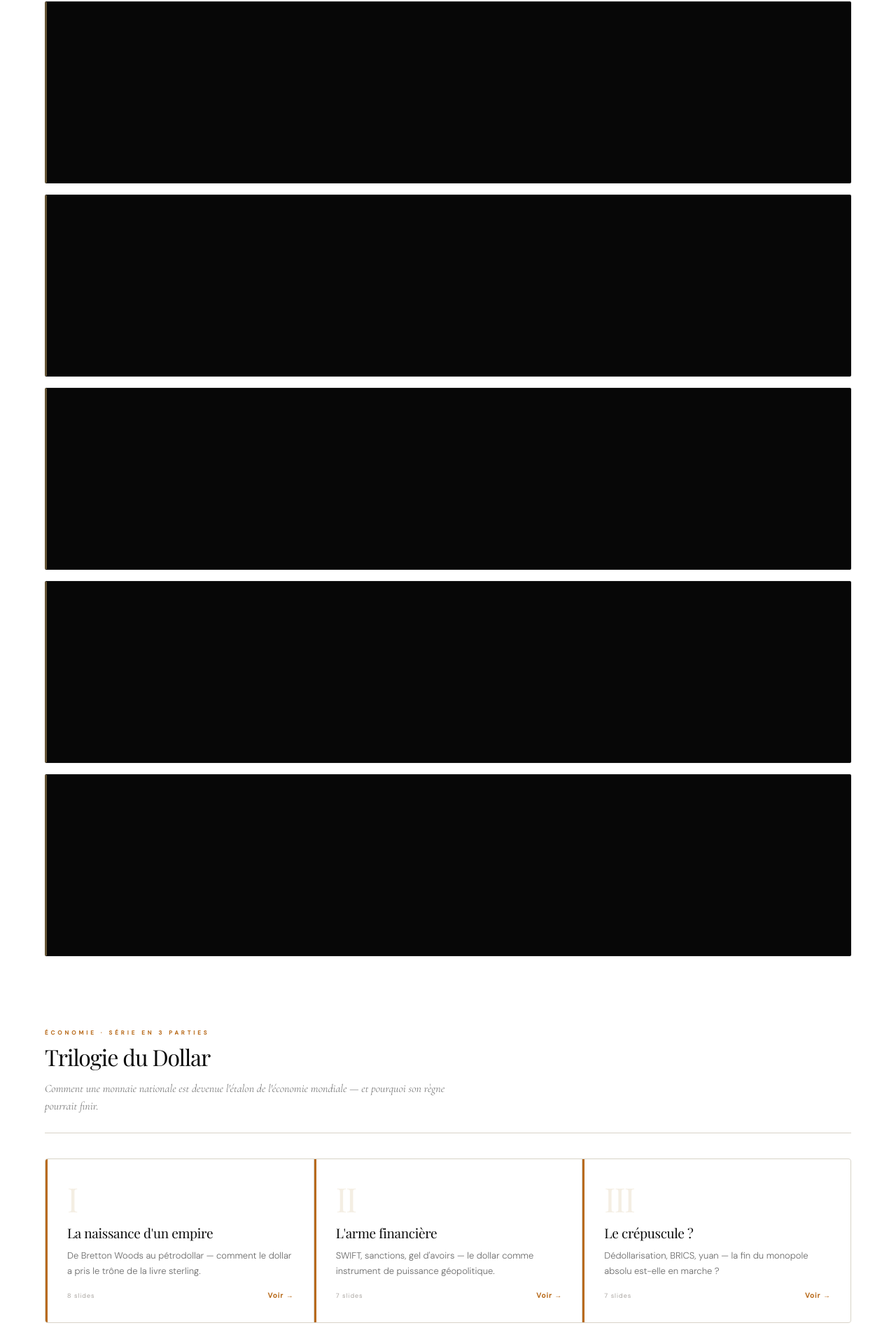
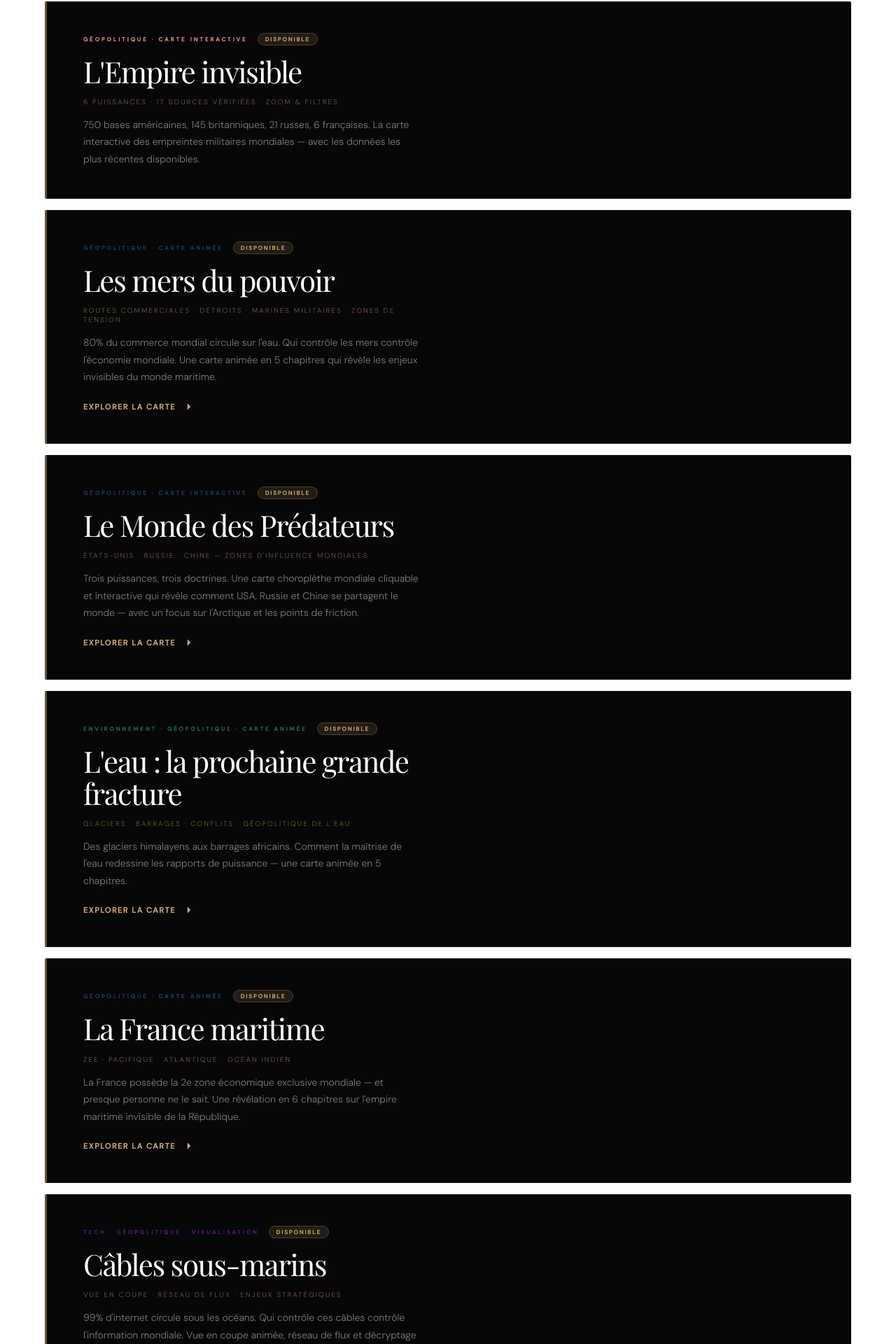
Before and after one commit to SteveMrld/Prisme, a Next.js app: page /visuels in a window 1280 px wide. Shown: the part 667-2587 px from the top of the page at 70% size. Built offline with nearby package versions, Linux system fonts and the light colour scheme; no server answers; a web font is replaced by a local one.

Commit message:
Visuels : cartes fond noir pur — texte conservé, backgrounds supprimés

```diff
--- a/app/visuels/page.tsx
+++ b/app/visuels/page.tsx
@@ -44,27 +44,117 @@ export default function VisuelsPage() {
 
           {/* Card — bases militaires américaines */}
           <a href="/grands-formats/bases-militaires" className={styles.featCard} style={{marginTop:'1px'}}>
+            <div className={styles.featBody}>
+              <div className={styles.featEyebrow}>
+                <span className={styles.featTag} style={{color:'#EF9090'}}>Géopolitique · Carte interactive</span>
+                <span className={styles.featBadge}>Disponible</span>
+              </div>
+              <h3 className={styles.featTitle}>L'Empire invisible</h3>
+              <p className={styles.featSub}>6 puissances · 17 sources vérifiées · Zoom & filtres</p>
+              <p className={styles.featDesc}>
+                750 bases américaines, 145 britanniques, 21 russes, 6 françaises.
+                La carte interactive des empreintes militaires mondiales — avec les données les plus récentes disponibles.
+              </p>
+            </div>
+          </a>
 
+          {/* Card featured — navale */}
+          <a href="/visuels/naval.html" target="_blank" rel="noopener noreferrer" className={styles.featCard}>
+            <div className={styles.featBody}>
+              <div className={styles.featEyebrow}>
+                <span className={styles.featTag} style={{color:'var(--geo)'}}>Géopolitique · Carte animée</span>
+                <span className={styles.featBadge}>Disponible</span>
+              </div>
+              <h3 className={styles.featTitle}>Les mers du pouvoir</h3>
+              <p className={styles.featSub}>Routes commerciales · Détroits · Marines militaires · Zones de tension</p>
+              <p className={styles.featDesc}>
+                80% du commerce mondial circule sur l'eau. Qui contrôle les mers contrôle l'économie mondiale.
+                Une carte animée en 5 chapitres qui révèle les enjeux invisibles du monde maritime.
+              </p>
+              <div className={styles.featCta}>
+                <span>Explorer la carte</span>
+                <svg width="16" height="16" viewBox="0 0 24 24" fill="currentColor"><path d="M13 5l7 7-7 7M5 12h14"/></svg>
+              </div>
+            </div>
           </a>
 
           {/* Prédateurs — carte interactive */}
           <a href="/visuels/predateurs.html" target="_blank" rel="noopener noreferrer" className={styles.featCard} style={{marginTop:'1px'}}>
-
+            <div className={styles.featBody}>
+              <div className={styles.featEyebrow}>
+                <span className={styles.featTag} style={{color:'var(--geo)'}}>Géopolitique · Carte interactive</span>
+                <span className={styles.featBadge}>Disponible</span>
+              </div>
+              <h3 className={styles.featTitle}>Le Monde des Prédateurs</h3>
+              <p className={styles.featSub}>États-Unis · Russie · Chine — zones d&apos;influence mondiales</p>
+              <p className={styles.featDesc}>
+                Trois puissances, trois doctrines. Une carte choroplèthe mondiale cliquable et interactive qui révèle comment USA, Russie et Chine se partagent le monde — avec un focus sur l&apos;Arctique et les points de friction.
+              </p>
+              <div className={styles.featCta}>
+                <span>Explorer la carte</span>
+                <svg width="16" height="16" viewBox="0 0 24 24" fill="currentColor"><path d="M13 5l7 7-7 7M5 12h14"/></svg>
+              </div>
+            </div>
           </a>
 
           {/* Grand format — L'eau */}
           <a href="/visuels/eau.html" target="_blank" rel="noopener noreferrer" className={styles.featCard} style={{marginTop:'1px'}}>
-
+            <div className={styles.featBody}>
+              <div className={styles.featEyebrow}>
+                <span className={styles.featTag} style={{color:'var(--env)'}}>Environnement · Géopolitique · Carte animée</span>
+                <span className={styles.featBadge}>Disponible</span>
+              </div>
+              <h3 className={styles.featTitle}>L&apos;eau : la prochaine grande fracture</h3>
+              <p className={styles.featSub}>Glaciers · Barrages · Conflits · Géopolitique de l&apos;eau</p>
+              <p className={styles.featDesc}>
+                Des glaciers himalayens aux barrages africains. Comment la maîtrise de l&apos;eau
+                redessine les rapports de puissance — une carte animée en 5 chapitres.
+              </p>
+              <div className={styles.featCta}>
+                <span>Explorer la carte</span>
+                <svg width="16" height="16" viewBox="0 0 24 24" fill="currentColor"><path d="M13 5l7 7-7 7M5 12h14"/></svg>
+              </div>
+            </div>
           </a>
 
           {/* France maritime */}
           <a href="/visuels/france_maritime.html" target="_blank" rel="noopener noreferrer" className={styles.featCard} style={{marginTop:'1px'}}>
-
+            <div className={styles.featBody}>
+              <div className={styles.featEyebrow}>
+                <span className={styles.featTag} style={{color:'var(--geo)'}}>Géopolitique · Carte animée</span>
+                <span className={styles.featBadge}>Disponible</span>
+              </div>
+              <h3 className={styles.featTitle}>La France maritime</h3>
+              <p className={styles.featSub}>ZEE · Pacifique · Atlantique · Océan Indien</p>
+              <p className={styles.featDesc}>
+                La France possède la 2e zone économique exclusive mondiale — et presque personne ne le sait.
+                Une révélation en 6 chapitres sur l&apos;empire maritime invisible de la République.
+              </p>
+              <div className={styles.featCta}>
+                <span>Explorer la carte</span>
+                <svg width="16" height="16" viewBox="0 0 24 24" fill="currentColor"><path d="M13 5l7 7-7 7M5 12h14"/></svg>
+              </div>
+            </div>
           </a>
 
           {/* Câbles sous-marins */}
           <a href="/visuels/cables.html" target="_blank" rel="noopener noreferrer" className={styles.featCard} style={{marginTop:'1px'}}>
-
+            <div className={styles.featBody}>
+              <div className={styles.featEyebrow}>
+                <span className={styles.featTag} style={{color:'var(--tech)'}}>Tech · Géopolitique · Visualisation</span>
+                <span className={styles.featBadge}>Disponible</span>
+              </div>
+              <h3 className={styles.featTitle}>Câbles sous-marins</h3>
+              <p className={styles.featSub}>Vue en coupe · Réseau de flux · Enjeux stratégiques</p>
+              <p className={styles.featDesc}>
+                99% d&apos;internet circule sous les océans. Qui contrôle ces câbles contrôle l&apos;information mondiale.
+                Vue en coupe animée, réseau de flux et décryptage des enjeux géopolitiques.
+              </p>
+              <div className={styles.featCta}>
+                <span>Explorer la visualisation</span>
+                <svg width="16" height="16" viewBox="0 0 24 24" fill="currentColor"><path d="M13 5l7 7-7 7M5 12h14"/></svg>
+              </div>
+            </div>
           </a>
 
 
```
